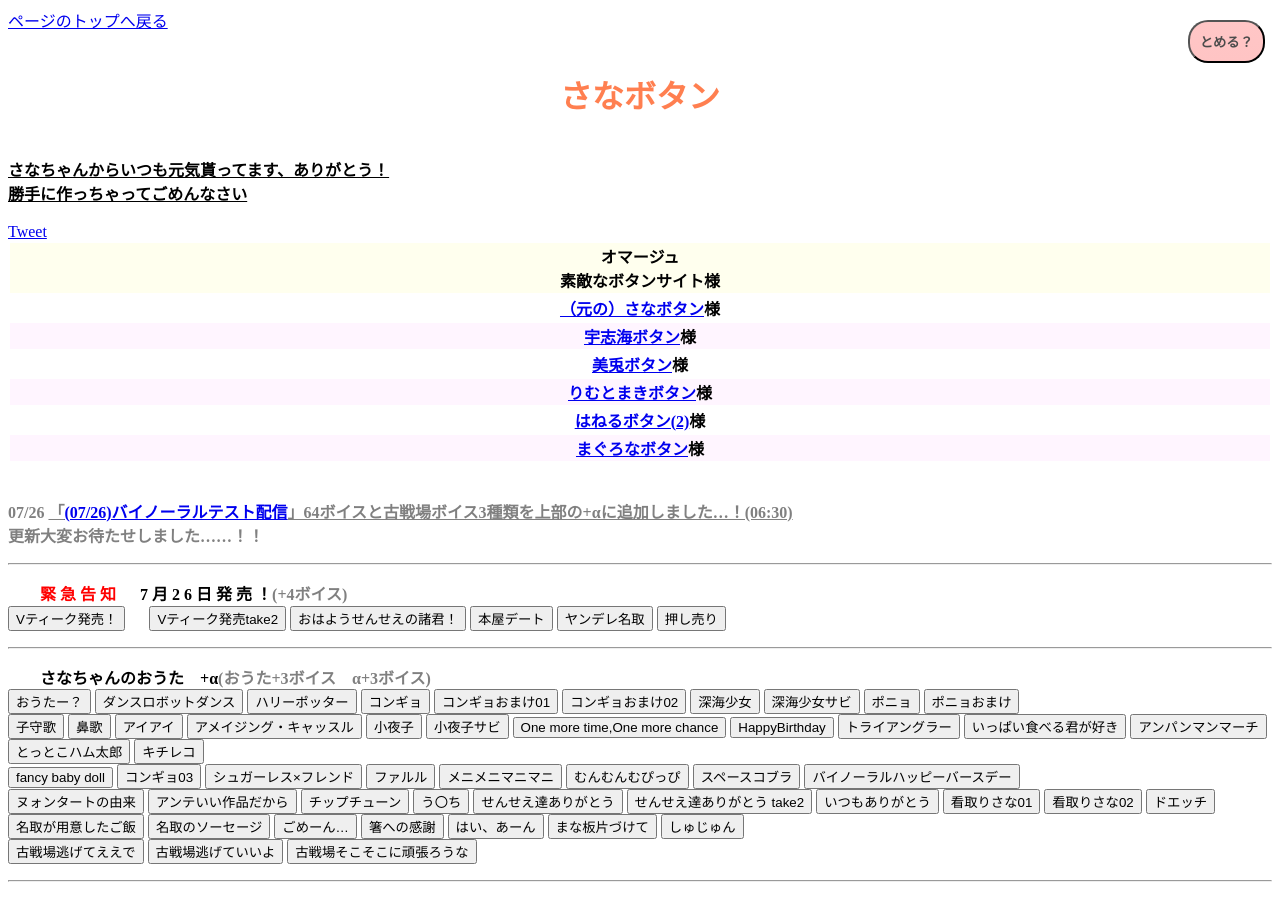
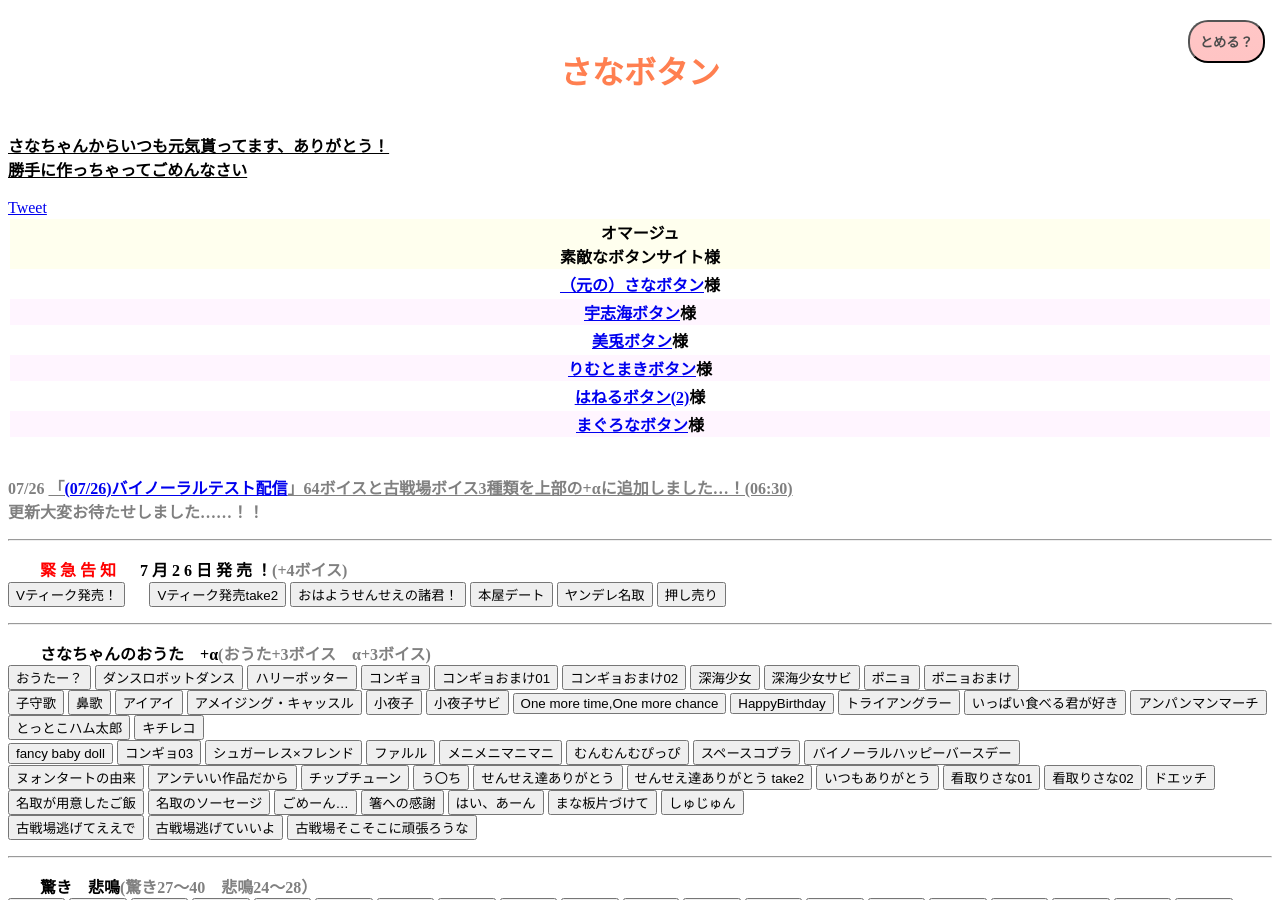
Before and after one commit to sanabutton/sanabutton.github.io, a Jekyll site: the page built from index.html, in a window 1280 px wide and 900 px high. Built offline with Jekyll 4.4.1, drawn with Linux system fonts in a browser that asks for light colours; nearby versions of some CDN libraries; comment, search, counter and statistics services are not loaded.

Commit message:
「ページトップへ」の文字列は最前面のやつじゃなかったので、直した

```diff
--- a/index.html
+++ b/index.html
@@ -22,7 +22,6 @@
 
 <!-- メインコンテンツよりも手前のレイヤーに表示するもの ここから -->
 <button type="button" id="stop-button" class="fixed">とめる？</button>
-<div id="#totop"><a href="#">ページのトップへ戻る</a></div>
 <!-- メインコンテンツよりも手前のレイヤーに表示するもの ここまで -->
 
 <br>
```
Also changed, not shown: other parts of index.html (+2 -1 lines).
